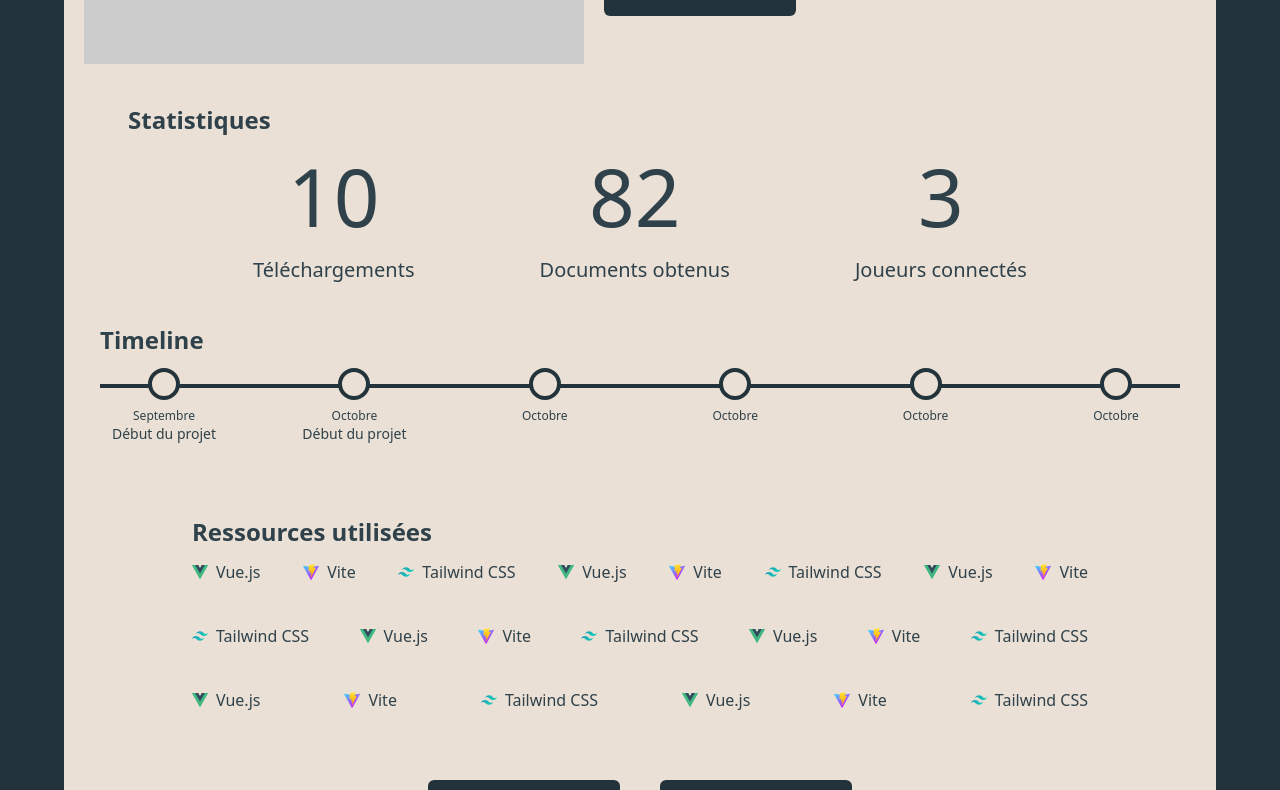
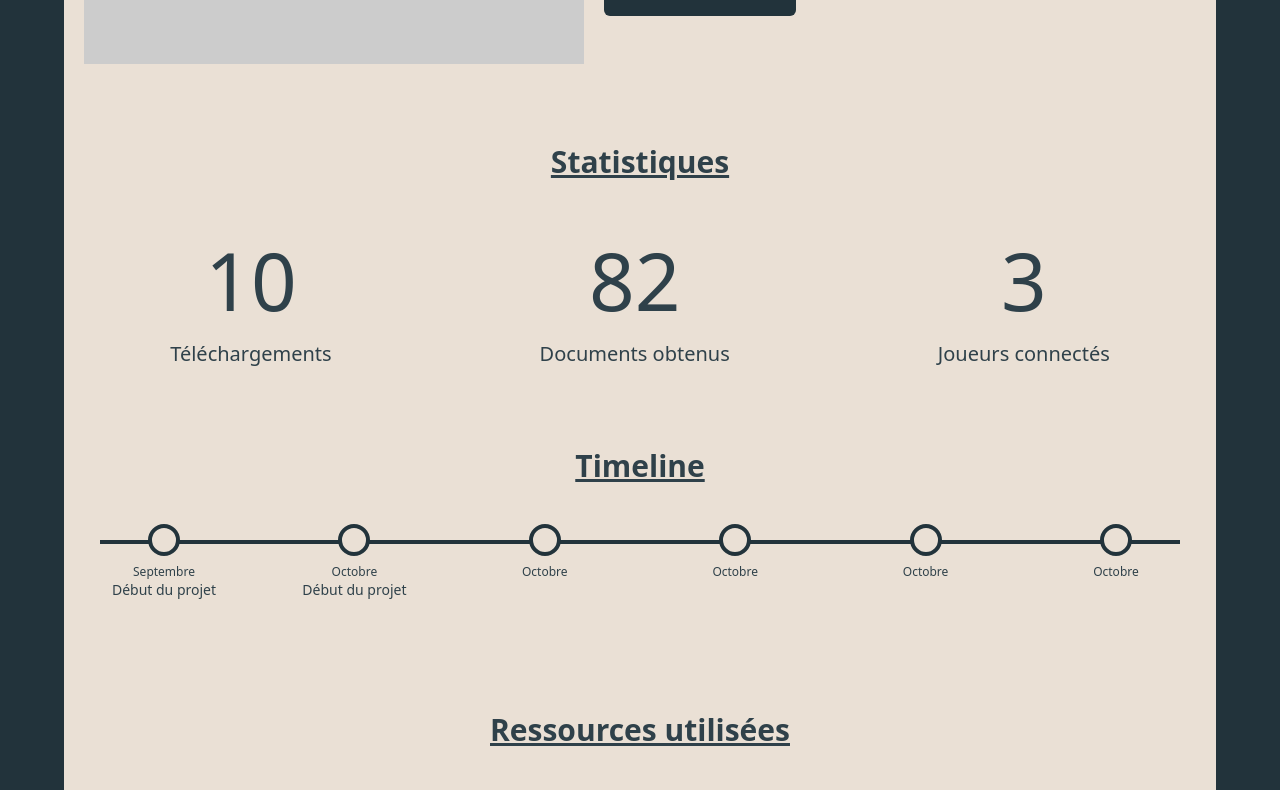
Before and after one commit to Winter-Architect/website, a Nuxt app: page /games in a window 1280 px wide. Shown: the part 500-1290 px from the top of the page. Built offline with nearby package versions, Linux system fonts and the light colour scheme.

Commit message:
modification de quelques trucs

```diff
--- a/components/Navbar.vue
+++ b/components/Navbar.vue
@@ -3,7 +3,7 @@
     class="fixed w-[100vw] z-50 bg-pearl-bush-100 text-[#0A0908] p-5 mb-10 rounded-b-md transition-all duration-500 ease-in-out hover:shadow-md"
   >
     <!-- En-tête fixe avec Logo et Bouton -->
-    <div class="flex items-center justify-between">
+    <div class="flex items-center justify-between rounded-b-md">
       <NuxtLink
         to="/"
         class="flex items-center space-x-2 transform transition-transform duration-300 ease-in-out hover:scale-110"
--- a/components/Presentation.vue
+++ b/components/Presentation.vue
@@ -3,7 +3,7 @@
     class="bg-pearl-bush-100 w-[80vw] p-5 pt-10 relative m-10 mb-20 rounded-md flex flex-col"
   >
     <h1
-      class="absolute -top-10 bg-pearl-bush-100 border-outer-space-950 border-4 p-5 rounded-full h-[10vh] w-auto md:w-[20vw] flex justify-center md:justify-start items-center"
+      class="absolute -top-10 bg-pearl-bush-100 border-outer-space-950 border-4 p-5 rounded-full h-[10vh] w-auto md:w-[20vw] lg:h-[7vh] flex justify-center md:justify-start items-center"
     >
       <div class="flex items-end gap-1 font-bold">
         <span class="text-3xl font-bold leading-none">{{ number }}.</span>
--- a/components/Ressources.vue
+++ b/components/Ressources.vue
@@ -1,6 +1,5 @@
 <template>
   <div class="w-[70vw]">
-    <h1 class="text-2xl font-semibold pt-10 pb-3">Ressources utilisées</h1>
     <div class="flex justify-between flex-wrap gap-5 md:gap-10">
       <div v-for="res in ressources" :key="res.name">
         <a :href="res.link" target="_blank" class="flex items-center space-x-2">
--- a/components/Statistiques.vue
+++ b/components/Statistiques.vue
@@ -1,10 +1,7 @@
 <template>
-  <div>
-    <h1 class="text-2xl font-semibold pt-10 w-[80vw]">Statistiques</h1>
-    <div class="flex flex-col md:flex-row justify-evenly">
-      <StatUnique nb="10" text="Téléchargements" />
-      <StatUnique nb="82" text="Documents obtenus" />
-      <StatUnique nb="3" text="Joueurs connectés" />
-    </div>
+  <div class="flex flex-col md:flex-row md:gap-52 justify-evenly">
+    <StatUnique nb="10" text="Téléchargements" />
+    <StatUnique nb="82" text="Documents obtenus" />
+    <StatUnique nb="3" text="Joueurs connectés" />
   </div>
 </template>
--- a/components/Timeline.vue
+++ b/components/Timeline.vue
@@ -1,7 +1,5 @@
 <template>
   <div class="w-full max-w-7xl mx-auto px-4">
-    <h1 class="text-2xl font-semibold pt-10 pb-3">Timeline</h1>
-
     <!-- Conteneur avec scroll horizontal sur mobile -->
     <div class="relative overflow-x-auto pb-8">
       <!-- Wrapper qui assure une largeur minimale sur mobile -->
--- a/pages/games.vue
+++ b/pages/games.vue
@@ -20,8 +20,13 @@
           <Button>Download now!</Button>
         </div>
       </div>
+      <h1 class="text-3xl font-semibold py-10 pt-20 underline">Statistiques</h1>
       <Statistiques />
+      <h1 class="text-3xl font-semibold py-10 pt-20 underline">Timeline</h1>
       <Timeline />
+      <h1 class="text-3xl font-semibold py-10 pt-20 underline">
+        Ressources utilisées
+      </h1>
       <Ressources />
       <div class="flex flex-wrap md:gap-10 items-center justify-center pt-10">
         <Button to="https://example.com">Jouez dès maintenant!</Button>
```
